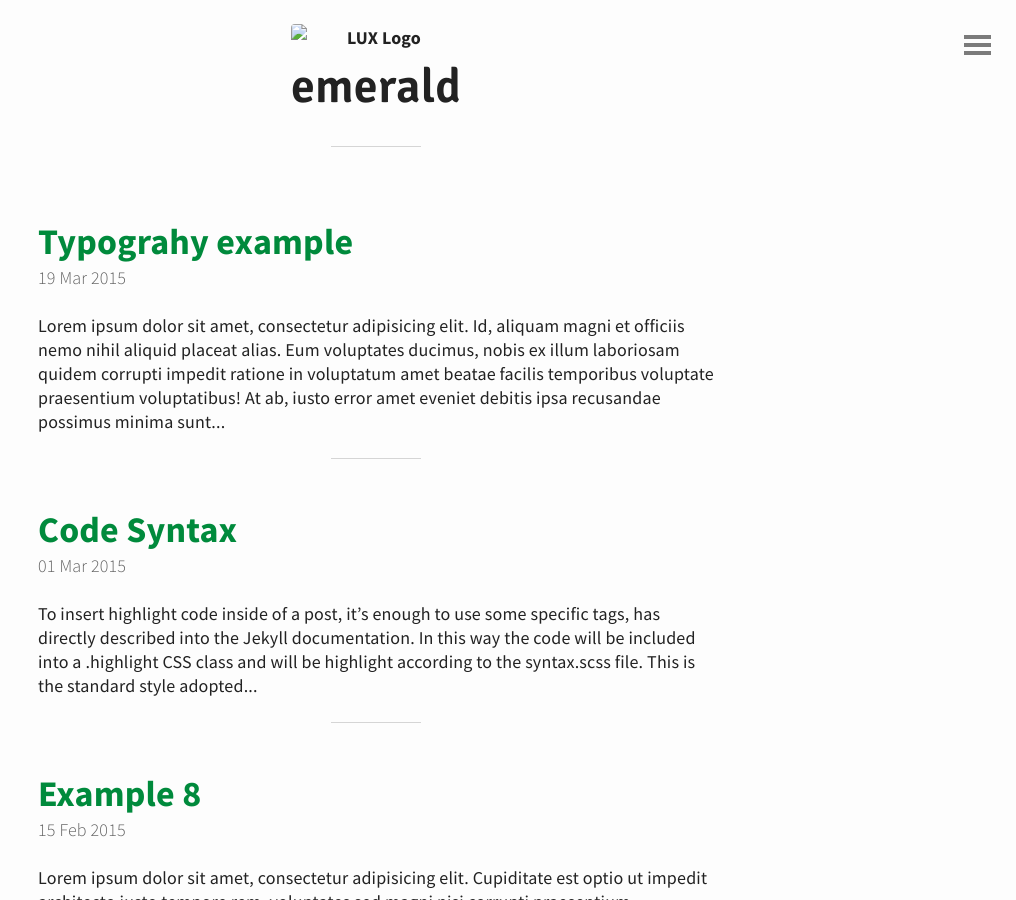
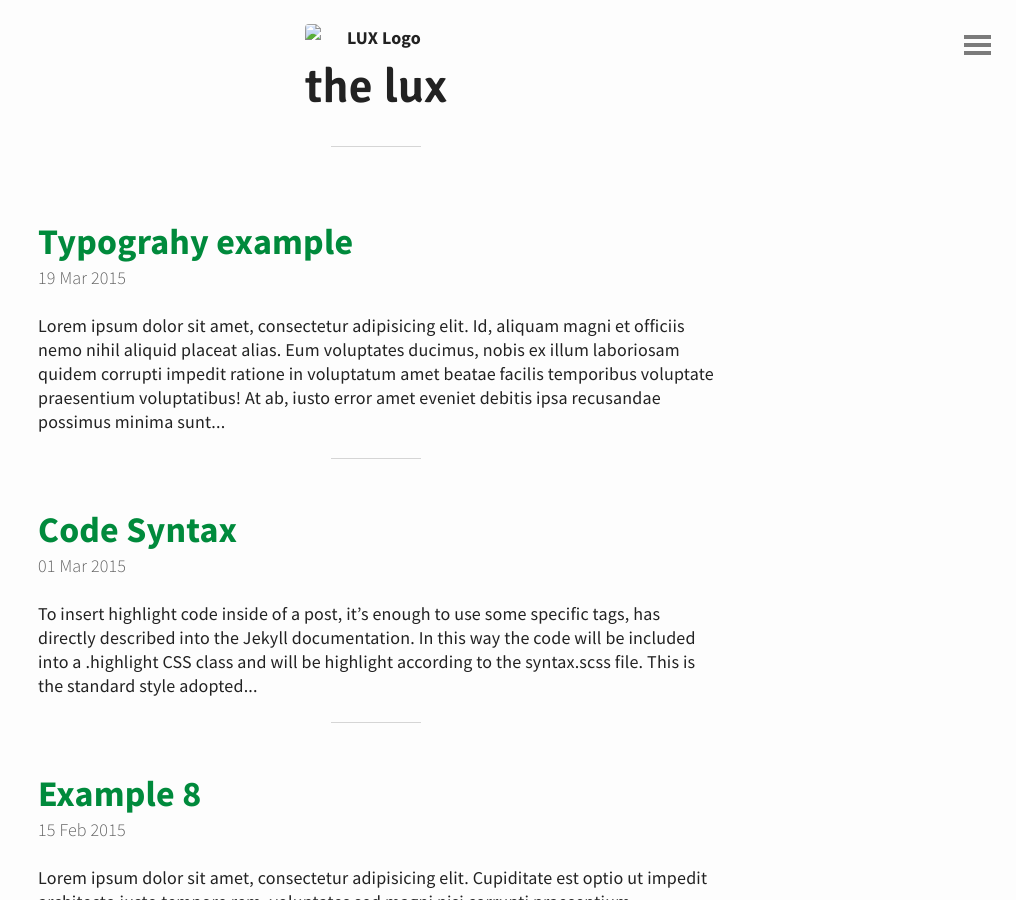
Before and after one commit to luxowner/luxowner.github.io, a Jekyll site: the page built from index.html, in a window 1280 px wide and 900 px high. Shown: the whole window, without its empty margins (264-1280 px from the left). Built offline with Jekyll 4.4.1, drawn with Linux system fonts in a browser that asks for light colours; the list of posts is cut into pages by our own code.

Commit message:
Update header.html

```diff
--- a/_includes/header.html
+++ b/_includes/header.html
@@ -1,6 +1,6 @@
 <header id="header">
 	<a href="{{ site.baseurl }}">
 		<img src="{{ "/img/favicon-256×256.png" | prepend: site.baseurl | replace: '//', '/' }}" alt="LUX Logo">
-	  <h1>emerald</h1>
+	  <h1>the lux</h1>
 	</a>
 </header>
```
